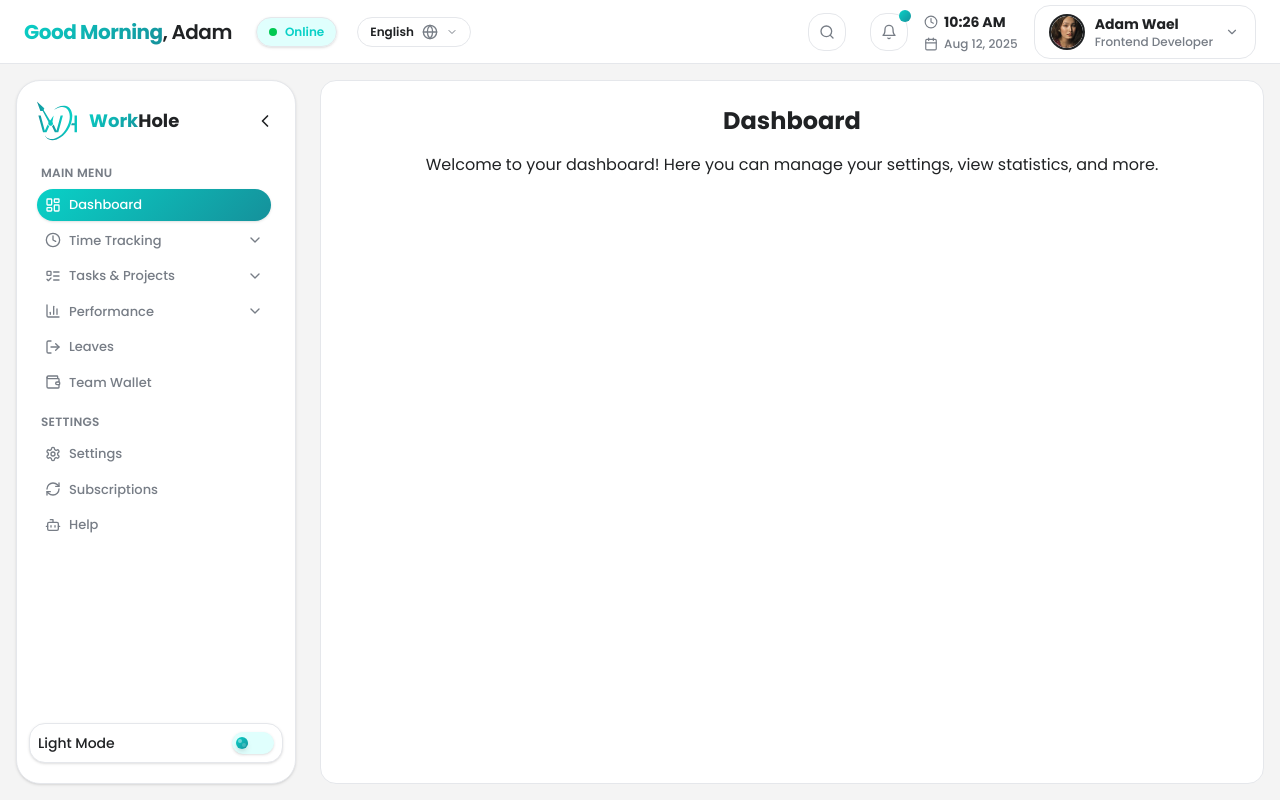
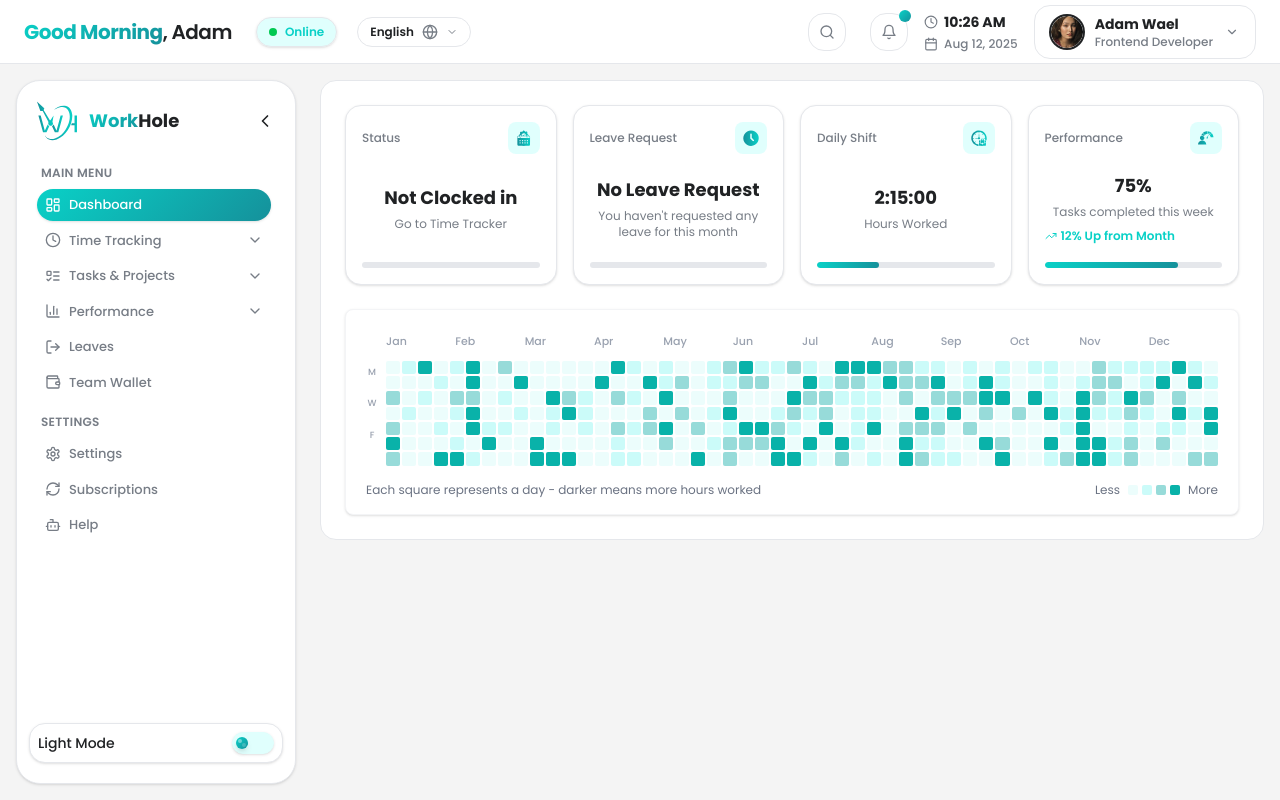
Before and after one commit to CultivBureau/WorkHoleMVP, a React (Vite) app: page /pages/User/dashboard in a window 1280 px wide. Built offline with nearby package versions, Linux system fonts and the light colour scheme.

Commit message:
activity heatmap done
there is some edits ne in the cards
1- the button
2-the the leave request status
3-the icon that has action
in the heatmap
the Sunday and Friday

```diff
--- a/src/components/Time_Tracking_Components/Stats/Card.jsx
+++ b/src/components/Time_Tracking_Components/Stats/Card.jsx
@@ -1,42 +1,42 @@
 import React from "react";
 import { TrendingUp } from "lucide-react";
 
-const Card = ({ header, title, subTitle, icon , bar, percentage }) => {
+const Card = ({ header, title, subTitle, icon, bar, percentage }) => {
   return (
     <div
-      className="w-[280px] h-max pb-5  min-h-[168px] flex flex-col justify-between p-6 pl-[15px] pt-[10px] rounded-3xl border shadow-sm transition-all duration-300 hover:shadow-lg"
+      className="w-full h-[180px] flex flex-col justify-between p-4 rounded-2xl border shadow-sm transition-all duration-300 hover:shadow-lg"
       style={{
         backgroundColor: "var(--bg-color)",
         borderColor: "var(--border-color)",
       }}
     >
       {/* Header and Icon */}
-      <div className="w-full h-max  flex justify-between items-center">
+      <div className="w-full flex justify-between items-center">
         <h3
-          className="text-sm font-medium leading-tight"
+          className="text-xs font-medium"
           style={{ color: "var(--sub-text-color)" }}
         >
           {header}
         </h3>
         <div
-          className="w-12 h-12 rounded-2xl flex items-center justify-center flex-shrink-0"
+          className="w-8 h-8 rounded-lg flex items-center justify-center flex-shrink-0"
           style={{ backgroundColor: "var(--hover-color)" }}
         >
-          <img src={icon} className="w-6 h-6" style={{ color: "var(--accent-color)" }} />
+          <img src={icon} className="w-4 h-4" alt={header} />
         </div>
       </div>
 
       {/* Title and Subtitle */}
-      <div className="w-full h-max flex flex-col gap-2 justify-center items-start">
+      <div className="w-full flex flex-col gap-1 flex-1 justify-center">
         <h2
-          className="text-2xl font-bold leading-none"
+          className="text-lg font-bold"
           style={{ color: "var(--text-color)" }}
         >
           {title}
         </h2>
         <div className="flex flex-col gap-1">
           <p
-            className="text-sm font-medium leading-tight"
+            className="text-xs"
             style={{ color: "var(--sub-text-color)" }}
           >
             {subTitle}
@@ -60,7 +60,7 @@ const Card = ({ header, title, subTitle, icon , bar, percentage }) => {
 
       {/* Progress Bar */}
       <div
-        className="w-full h-2 rounded-full overflow-hidden"
+        className="w-full h-1.5 rounded-full overflow-hidden"
         style={{ backgroundColor: "var(--border-color)" }}
       >
         <div
--- /dev/null
+++ b/src/components/dashboard/activity-heatmap.jsx
@@ -0,0 +1,152 @@
+"use client"
+
+const translations = {
+  en: {
+    eachSquareRepresents: "Each square represents a day - darker means more hours worked",
+    less: "Less",
+    more: "More",
+    monthes: ["Jan", "Feb", "Mar", "Apr", "May", "Jun", "Jul", "Aug", "Sep", "Oct", "Nov", "Dec"],
+  },
+  ar: {
+    eachSquareRepresents: "كل مربع يمثل يوماً - الأغمق يعني ساعات عمل أكثر",
+    less: "أقل",
+    more: "أكثر",
+    monthes: ["يناير", "فبراير", "مارس", "أبريل", "مايو", "يونيو", "يوليو", "أغسطس", "سبتمبر", "أكتوبر", "نوفمبر", "ديسمبر"],
+  },
+}
+
+export default function ActivityHeatmap({ lang }) {
+  const t = translations[lang] || translations.en
+
+  // Generate heatmap data (52 weeks * 7 days = 364 days)
+  const generateHeatmapData = () => {
+    const data = []
+    for (let week = 0; week < 52; week++) {
+      for (let day = 0; day < 7; day++) {
+        // Random activity level (0-4)
+        const activity = Math.floor(Math.random() * 5)
+        data.push(activity)
+      }
+    }
+    return data
+  }
+
+  const heatmapData = generateHeatmapData()
+
+  // Use GitHub-like colors
+  const getActivityColor = (level) => {
+    const colors = [
+      "#ECFDFC",
+      "#CBFBF9",
+      "#97DBD9",
+      "#09B2A9"
+    ]
+    return { backgroundColor: colors[level] || colors[0] }
+  }
+
+  return (
+    <div
+      className="w-full bg-white rounded-lg shadow-sm border border-gray-100"
+      style={{
+        padding: "24px 20px 16px 20px",
+        boxSizing: "border-box",
+      }}
+    >
+      {/* Month Labels */}
+      <div
+        className="grid grid-cols-12 text-xs text-gray-400 mb-3"
+        style={{
+          fontSize: "11px",
+          fontWeight: "500",
+          marginLeft: "20px", // Account for day labels width
+          gap: "0",
+        }}
+      >
+        {t.monthes.map((month, index) => (
+          <span key={index} className="text-left">
+            {month}
+          </span>
+        ))}
+      </div>
+
+      {/* Days Labels + Heatmap Grid */}
+      <div className="flex items-start" style={{ gap: "8px" }}>
+        {/* Days of week labels */}
+        <div
+          className="flex flex-col text-xs text-gray-400"
+          style={{
+            fontSize: "9px",
+            fontWeight: "500",
+            height: "105px",
+            justifyContent: "space-around",
+            width: "12px",
+            flexShrink: 0,
+          }}
+        >
+          <span>M</span>
+          <span></span>
+          <span>W</span>
+          <span></span>
+          <span>F</span>
+          <span></span>
+          <span></span>
+        </div>
+
+        {/* Heatmap Grid Container */}
+        <div className="flex-1">
+          <div
+            style={{
+              display: "grid",
+              gridTemplateColumns: "repeat(52, 1fr)",
+              gridTemplateRows: "repeat(7, 1fr)",
+              gap: "2px",
+              height: "105px",
+              width: "100%",
+            }}
+          >
+            {heatmapData.map((day, idx) => (
+              <div
+                key={idx}
+                style={{
+                  ...getActivityColor(day),
+                  borderRadius: "2px",
+                  transition: "all 0.15s ease",
+                  cursor: "pointer",
+                  width: "100%",
+                  height: "100%",
+                }}
+                className="hover:ring-2 hover:ring-gray-300 hover:ring-opacity-50"
+                title={`${day} contributions`}
+              />
+            ))}
+          </div>
+        </div>
+      </div>
+
+      {/* Bottom Info */}
+      <div className="flex flex-col sm:flex-row sm:items-center sm:justify-between mt-4 gap-2">
+        <p className="text-xs text-gray-500 order-2 sm:order-1">
+          {t.eachSquareRepresents}
+        </p>
+
+        <div className="flex items-center gap-2 text-xs text-gray-500 order-1 sm:order-2 justify-end">
+          <span>{t.less}</span>
+          <div className="flex gap-1">
+            {[0, 1, 2, 3].map((level) => (
+              <div
+                key={level}
+                style={{
+                  ...getActivityColor(level),
+                  width: "10px",
+                  height: "10px",
+                  borderRadius: "2px",
+                }}
+              />
+            ))}
+          </div>
+          <span>{t.more}</span>
+        </div>
+      </div>
+    </div>
+  )
+}
--- /dev/null
+++ b/src/components/dashboard/status-cards.jsx
@@ -0,0 +1,84 @@
+"use client"
+import Card from "../Time_Tracking_Components/Stats/Card"
+
+const translations = {
+  en: {
+    status: "Status",
+    notClockedIn: "Not Clocked in",
+    goToTimeTracker: "Go to Time Tracker",
+    leaveRequest: "Leave Request",
+    noLeaveRequest: "No Leave Request",
+    noRequestText: "You haven't requested any leave for this month",
+    dailyShift: "Daily Shift",
+    hoursWorked: "Hours Worked",
+    performance: "Performance",
+    tasksCompleted: "Tasks completed this week",
+  },
+  ar: {
+    status: "الحالة",
+    notClockedIn: "لم يتم تسجيل الدخول",
+    goToTimeTracker: "اذهب إلى متتبع الوقت",
+    leaveRequest: "طلب إجازة",
+    noLeaveRequest: "لا يوجد طلب إجازة",
+    noRequestText: "لم تطلب أي إجازة لهذا الشهر",
+    dailyShift: "الوردية اليومية",
+    hoursWorked: "ساعات العمل",
+    performance: "الأداء",
+    tasksCompleted: "المهام المكتملة هذا الأسبوع",
+  },
+}
+
+export default function StatusCards({ lang }) {
+  const t = translations[lang]
+
+  const cardsData = [
+    {
+      header: t.status,
+      title: t.notClockedIn,
+      subTitle: t.goToTimeTracker,
+      icon: "/assets/dashboard_card/status.svg",
+      bar: 0,
+      percentage: null
+    },
+    {
+      header: t.leaveRequest,
+      title: t.noLeaveRequest,
+      subTitle: t.noRequestText,
+      icon: "/assets/dashboard_card/clock.svg",
+      bar: 0,
+      percentage: null
+    },
+    {
+      header: t.dailyShift,
+      title: "2:15:00",
+      subTitle: t.hoursWorked,
+      icon: "/assets/dashboard_card/clock2.svg",
+      bar: 35,
+      percentage: null
+    },
+    {
+      header: t.performance,
+      title: "75%",
+      subTitle: t.tasksCompleted,
+      icon: "/assets/dashboard_card/performance.svg",
+      bar: 75,
+      percentage: 12
+    }
+  ]
+
+  return (
+    <div className="grid grid-cols-1 md:grid-cols-2 lg:grid-cols-4 gap-4">
+      {cardsData.map((card, index) => (
+        <Card
+          key={index}
+          header={card.header}
+          title={card.title}
+          subTitle={card.subTitle}
+          icon={card.icon}
+          bar={card.bar}
+          percentage={card.percentage}
+        />
+      ))}
+    </div>
+  )
+}
--- a/src/pages/User/dashboard/page.jsx
+++ b/src/pages/User/dashboard/page.jsx
@@ -1,6 +1,8 @@
 import React from "react";
 import SideMenu from "../../../components/side-menu/side-menu";
 import NavBar from "../../../components/NavBar/navbar";
+import ActivityHeatmap from "../../../components/dashboard/activity-heatmap";
+import StatusCards from "../../../components/dashboard/status-cards";
 
 const Dashboard = ({ lang, setLang }) => {
   return (
@@ -19,14 +21,18 @@ const Dashboard = ({ lang, setLang }) => {
         {/* Main Content - Rest of the space */}
         <main className="flex-1 overflow-auto p-4" style={{ background: "var(--bg-all)" }}>
           <div
-            className="h-full rounded-2xl border border-gray-200"
+            className="h-max rounded-2xl border border-gray-200"
             style={{ background: "var(--bg-color)" }}
           >
             {/* Dashboard content */}
-            <div className="p-6">
-              <h1 className="text-2xl font-bold mb-4">Dashboard</h1>
-              <p>Welcome to your dashboard! Here you can manage your settings, view statistics, and more.</p>
-              {/* Additional dashboard content can go here */}
+            <div className="w-full h-max p-6">
+              {/* Status Cards */}
+              <StatusCards lang={lang || "en"} />
+
+              {/* Activity Heatmap */}
+              <div className="mt-6">
+                <ActivityHeatmap lang={lang || "en"} />
+              </div>
             </div>
           </div>
         </main>
```
Also changed, not shown: public/assets/dashboard_card/performance.svg (added), public/assets/dashboard_card/status.svg (added).
